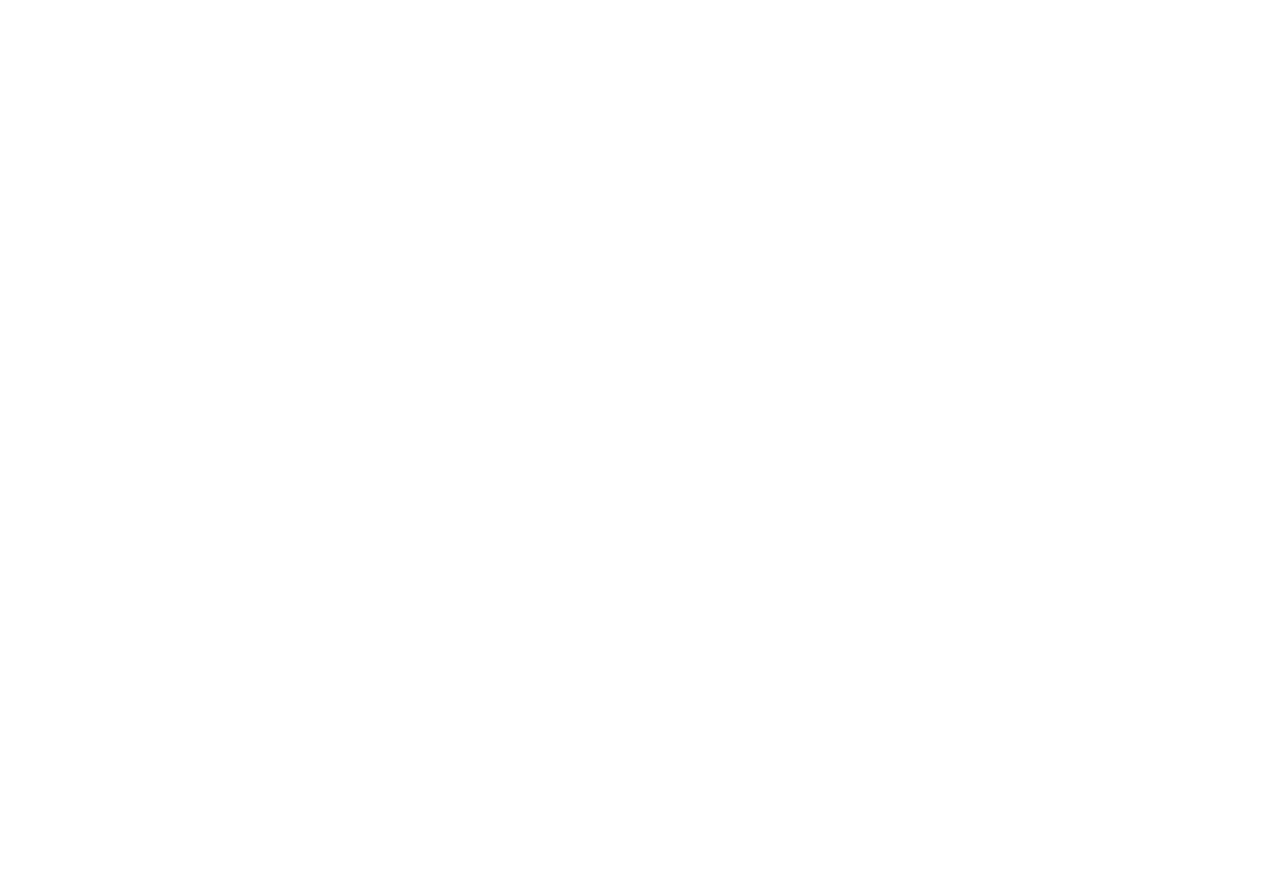
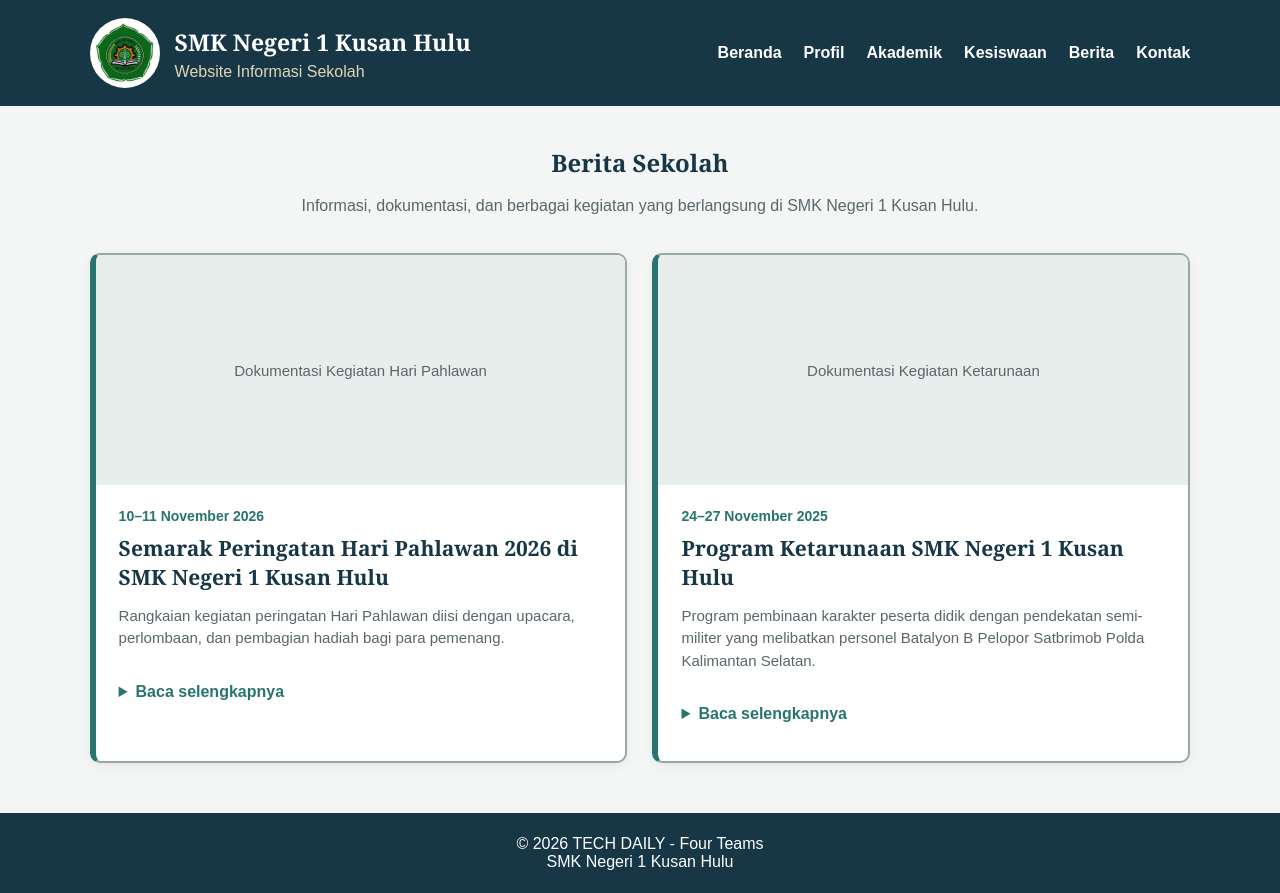
Before and after one commit to asaaarubbit-sys/TECH-DAILY, a plain HTML site: page berita.html in a window 1280 px wide. Before the commit the page ends 800 px from the top, so only its background shows below. Drawn offline with Linux system fonts and the light colour scheme.

Commit message:
Update Berita dan Perbaikan kesiswaan

```diff
--- a/berita.html
+++ b/berita.html
@@ -0,0 +1,318 @@
+
+<!DOCTYPE html>
+<html lang="id">
+<head>
+    <meta charset="UTF-8">
+    <meta name="viewport" content="width=device-width, initial-scale=1.0">
+    <title>Berita Sekolah - TECH DAILY</title>
+
+    <link rel="stylesheet" href="css/style.css">
+
+    <style>
+
+
+        .berita-intro {
+            text-align: center;
+            color: var(--paragraph-color);
+            line-height: 1.5;
+            margin: -10px auto 35px;
+            max-width: 750px;
+        }
+
+            .berita-grid {
+            display: grid;
+            grid-template-columns: repeat(2, minmax(0, 1fr));
+            gap: 25px;
+            align-items: start;
+        }
+
+            .berita-card {
+            background-color: var(--card-color);
+            border: 2px solid var(--border-color);
+            border-left: 6px solid #28746f;
+            border-radius: 10px;
+            overflow: hidden;
+            box-shadow: 0 3px 10px rgba(0, 0, 0, 0.06);
+            display: flex;
+            flex-direction: column;
+            min-height: 510px;
+        }
+
+
+        .berita-image {
+            width: 100%;
+            height: 230px;
+            background-color: var(--soft-bg);
+            display: flex;
+            align-items: center;
+            justify-content: center;
+            color: var(--paragraph-color);
+            font-size: 15px;
+            text-align: center;
+            padding: 15px;
+        }
+
+        .berita-image img {
+            width: 100%;
+            height: 100%;
+            object-fit: cover;
+        }
+
+
+        .berita-content {
+            padding: 23px;
+            display: flex;
+            flex-direction: column;
+            flex: 1;
+        }
+
+        .berita-date {
+            color: #28746f;
+            font-size: 14px;
+            font-weight: bold;
+            margin-bottom: 10px;
+        }
+
+        .berita-content h3 {
+            font-family: Georgia, "Times New Roman", serif;
+            color: var(--heading-color);
+            font-size: 21px;
+            line-height: 1.4;
+            margin-bottom: 12px;
+        }
+
+        .berita-content > p {
+            color: var(--paragraph-color);
+            font-size: 15px;
+            line-height: 1.5;
+            margin-bottom: 15px;
+        }
+
+
+        .berita-detail {
+    margin-top: 5px;
+    padding-top: 5px;
+    }
+
+        .berita-detail summary {
+            color: #28746f;
+            font-weight: bold;
+            cursor: pointer;
+            padding: 8px 0;
+        }
+
+        .berita-detail summary:hover {
+            color: #173747;
+        }
+
+        .berita-detail p {
+            color: var(--paragraph-color);
+            line-height: 1.5;
+            margin-top: 14px;
+            font-size: 14px;
+        }
+
+
+        @media (max-width: 700px) {
+            .berita-grid {
+                grid-template-columns: 1fr;
+
+            .berita-content {
+                 min-height: 0;
+            }
+
+            }
+
+            .berita-image {
+                height: 210px;
+            }
+
+            .berita-content {
+        padding: 23px;
+        display: flex;
+        flex-direction: column;
+        flex: 1;
+        }
+
+        }
+    </style>
+</head>
+
+<body>
+
+
+    <header>
+        <div class="header-logo">
+            <img src="image/Logo sekolah.jpg"
+                 alt="Logo SMK Negeri 1 Kusan Hulu">
+
+            <div>
+                <h1>SMK Negeri 1 Kusan Hulu</h1>
+                <p>Website Informasi Sekolah</p>
+            </div>
+        </div>
+
+        <nav class="main-nav">
+            <a href="index.html">Beranda</a>
+            <a href="profil.html">Profil</a>
+            <a href="akademik.html">Akademik</a>
+            <a href="kesiswaan.html">Kesiswaan</a>
+            <a href="berita.html" class="active">Berita</a>
+            <a href="kontak.html">Kontak</a>
+        </nav>
+    </header>
+
+
+
+    <main>
+        <section class="menu-section">
+
+            <h2>Berita Sekolah</h2>
+
+            <p class="berita-intro">
+                Informasi, dokumentasi, dan berbagai kegiatan
+                yang berlangsung di SMK Negeri 1 Kusan Hulu.
+            </p>
+
+            <div class="berita-grid">
+
+
+                <article class="berita-card">
+
+                    <div class="berita-image">
+                        Dokumentasi Kegiatan Hari Pahlawan
+                    </div>
+
+                    <div class="berita-content">
+
+                        <div class="berita-date">
+                            10–11 November 2026
+                        </div>
+
+                        <h3>
+                            Semarak Peringatan Hari Pahlawan 2026
+                            di SMK Negeri 1 Kusan Hulu
+                        </h3>
+
+                        <p>
+                            Rangkaian kegiatan peringatan Hari Pahlawan
+                            diisi dengan upacara, perlombaan, dan pembagian
+                            hadiah bagi para pemenang.
+                        </p>
+
+                        <details class="berita-detail">
+                            <summary>Baca selengkapnya</summary>
+
+                            <p>
+                                Dalam rangka memperingati Hari Pahlawan 2026,
+                                SMK Negeri 1 Kusan Hulu mengadakan kegiatan
+                                yang melibatkan peserta didik.
+                            </p>
+
+                            <p>
+                                Kegiatan diawali dengan upacara peringatan Hari Pahlawan
+                                pada Selasa, 10 November 2026. Saat upacara berlangsung,
+                                peserta didik mengenakan pakaian adat atau pakaian daerah,
+                                serta batik selain batik nasional untuk memeriahkan
+                                peringatan Hari Pahlawan.
+                            </p>
+
+                            <p>
+                                Keesokan harinya, Rabu, 11 November 2026, kegiatan
+                                dilanjutkan dengan berbagai perlombaan, seperti lomba
+                                baca puisi bertema kepahlawanan. Melalui lomba ini, peserta
+                                diajak untuk menghayati perjuangan dan mengenang jasa
+                                para pahlawan.
+                            </p>
+
+                            <p>
+                                Ada juga lomba estafet yang dilakukan secara berkelompok.
+                                Dalam lomba ini,peserta harus menyelesaikan beberapa
+                                tantangan secara berurutan, mulai dari mendirikan botol,
+                                menebak tokoh pahlawan,hingga menyusun puzzle.
+                            </p>
+
+                            <p>
+                                Setelah semua perlombaan selesai, kegiatan dilanjutkan
+                                dengan pembagian hadiah kepada para pemenang pada sore hari.
+                            </p>
+
+                        </details>
+
+                    </div>
+                </article>
+
+
+
+                <article class="berita-card">
+
+                    <div class="berita-image">
+                        Dokumentasi Kegiatan Ketarunaan
+                    </div>
+
+                    <div class="berita-content">
+
+                        <div class="berita-date">
+                            24–27 November 2025
+                        </div>
+
+                        <h3>
+                            Program Ketarunaan SMK Negeri 1 Kusan Hulu
+                        </h3>
+
+                        <p>
+                            Program pembinaan karakter peserta didik
+                            dengan pendekatan semi-militer yang melibatkan
+                            personel Batalyon B Pelopor Satbrimob
+                            Polda Kalimantan Selatan.
+                        </p>
+
+                        <details class="berita-detail">
+                            <summary>Baca selengkapnya</summary>
+
+                            <p>
+                                SMK Negeri 1 Kusan Hulu melaksanakan Program Ketarunaan
+                                pada 24–27 November2025 sebagai salah satu upaya membentuk
+                                karakter peserta didik. Kegiatan ini menggunakan pendekatan
+                                semi-militer dengan melibatkan personel dari Batalyon B Pelopor
+                                Satbrimob Polda Kalimantan Selatan.
+                            </p>
+
+                            <p>
+                                Selama kegiatan berlangsung, peserta didik mendapatkan
+                                pembinaan melalui dua materi utama, yaitu Peraturan
+                                Baris-Berbaris (PBB) dan Wawasan Kebangsaan (Wasbang).
+                                Materi tersebut menjadi bagian dari upaya menanamkan
+                                kedisiplinan, tanggung jawab, serta semangat cinta
+                                tanah air kepada peserta didik.
+                            </p>
+
+                            <p>
+                                Program ini diikuti oleh peserta didik kelas X dan XI.
+                                Melalui kegiatan Ketarunaan, sekolah berharap peserta
+                                didik dapat mengembangkan karakter yang kuat, memiliki
+                                kedisiplinan, serta mampu menerapkan nilai-nilai
+                                positif dalam kehidupan sehari-hari maupun di lingkungan
+                                masyarakat.
+                            </p>
+
+                        </details>
+
+                    </div>
+                </article>
+
+            </div>
+        </section>
+    </main>
+
+
+    <!-- FOOTER -->
+    <footer>
+        <p>&copy; 2026 TECH DAILY - Four Teams</p>
+        <p>SMK Negeri 1 Kusan Hulu</p>
+    </footer>
+
+    <script src="js/theme.js"></script>
+
+</body>
+</html>
```
Also changed, not shown: kesiswaan.html (+4 -2 lines).
